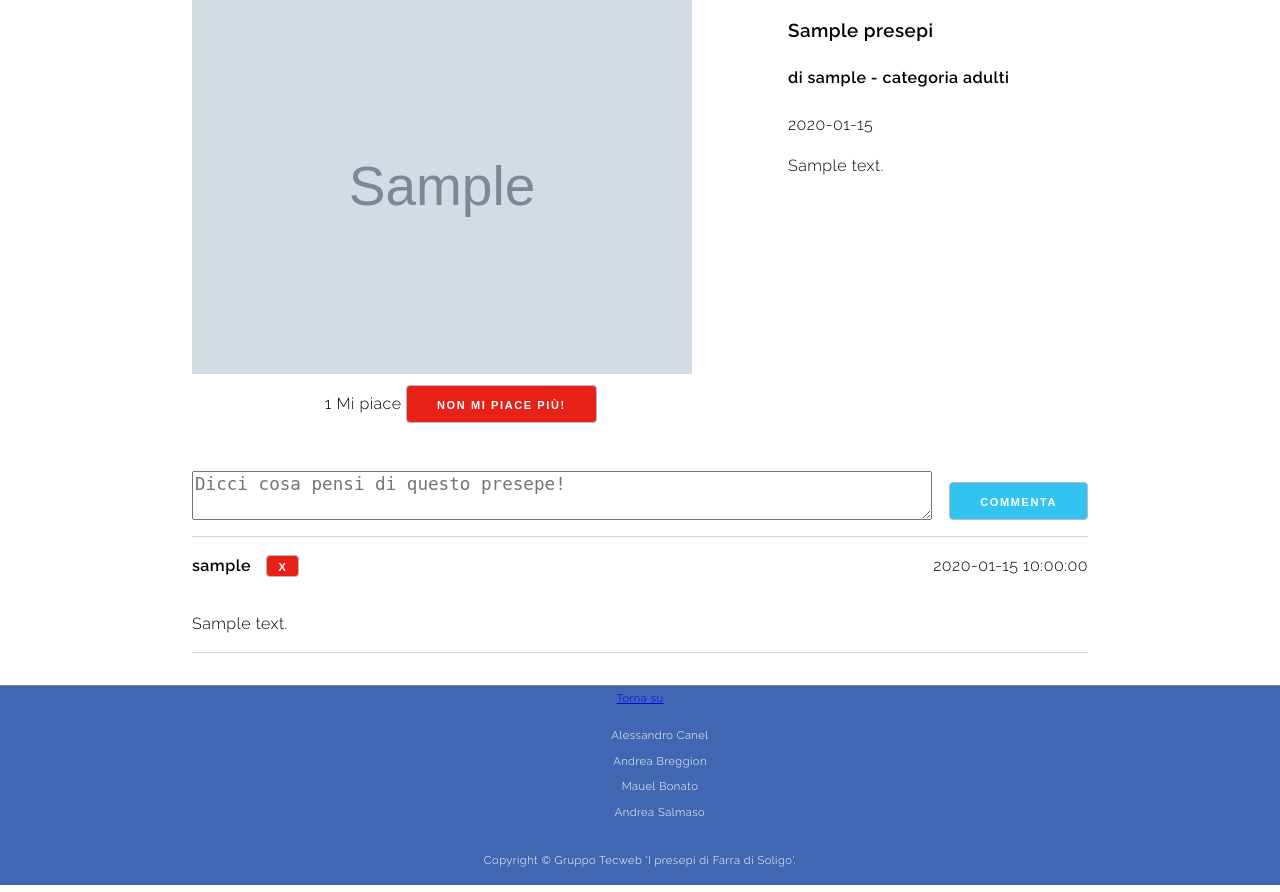
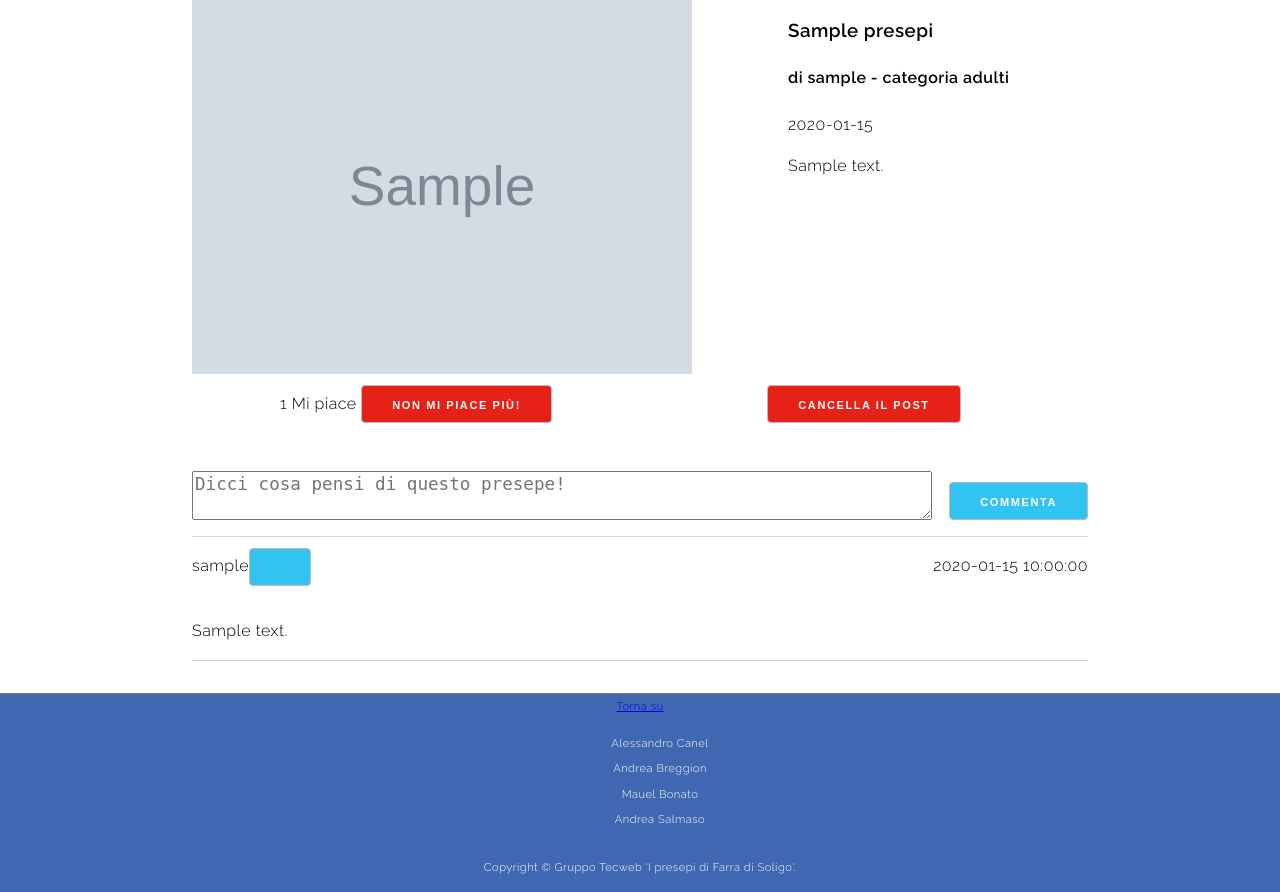
Before and after one commit to AndreaBreggion/Progetto_TecWeb, a PHP site: page /php/presepe.php?presepeId=1 in a window 1280 px wide. Shown: the part 220-1112 px from the top of the page. Run offline with PHP 8.4, Linux system fonts and the light colour scheme; the visitor is signed in with stand-in values (Sample User, id 1); tables that the repository leaves empty hold one stand-in row (values such as "Sample post"); grey boxes marked "Sample" are stand-in pictures.

Commit message:
hotfix + possibilità di rimuovere presepe se auth

```diff
--- a/php/content/common/_commentTemplate.html
+++ b/php/content/common/_commentTemplate.html
@@ -1,5 +1,5 @@
  <article class="comment" aria-label="Commento #<placeholderCommentNumber />">
-     <div class="headingComment">
+     <div class="flexContainer spaceBetween">
          <div class="authorDelete">
              <p class="author" aria-label="Autore commento">
                 <placeholderCommentUsername />
--- a/php/content/common/_deleteCommentForm.html
+++ b/php/content/common/_deleteCommentForm.html
@@ -1,4 +1,5 @@
 <form method="POST" action="./scripts/deleteComment.php" class="deleteComment">
   <input type="hidden" name="timestamp" value="<placeholderCommentoDatatime />">
+  <input type="hidden" name="timestamp" value="<placeholderCommentUsername />">
   <button type="submit" aria-label="cancella il commento" name='submit'></button>
 </form>
--- /dev/null
+++ b/php/content/common/_deletePresepeForm.html
@@ -0,0 +1,4 @@
+<form method="POST" action="./scripts/deletePresepe.php" class="likeButtonForm">
+  <input type="hidden" name="timestamp" value="<placeholderCommentUsername />">
+  <button class="likeButton" type="submit" name="delete">cancella il post</button>
+</form>
--- a/php/content/common/_presepePage.html
+++ b/php/content/common/_presepePage.html
@@ -8,9 +8,12 @@
             <p><placeholderDescription /></p>
         </div>
     </article>
-    <form method="POST" action="./scripts/addRemoveLike.php" class="likeButtonForm">
-        <span><placeholderLikeNumber /> Mi piace </span> <button class="likeButton" aria-label="Mi piace presepe" type="submit" name="like">Mi piace!</button>
-    </form>
+    <div class="flexContainer spaceBetween">
+        <form method="POST" action="./scripts/addRemoveLike.php" class="likeButtonForm">
+            <span><placeholderLikeNumber /> Mi piace </span> <button class="likeButton" aria-label="Mi piace presepe" type="submit" name="like">Mi piace!</button>
+        </form>
+        <presepeCancelPlaceholder />
+    </div>
     <presepeFormPlaceholder />
     <presepeCommentThreadPlaceholder />
 </div>
--- a/php/content/login.html
+++ b/php/content/login.html
@@ -15,8 +15,8 @@
         <h2 class="sectionTitle"> Accedi </h2>
         <div class="formContainer">
             <form id="formLogin" action="./login.php" method="POST">
-                    <label for="username" class="formLabel" lang="en">Username</label>
-                    <input type="text" id="username" class="formInput" name="mail" placeholder="Mail" required />
+                    <label for="mail" class="formLabel" lang="en">Mail</label>
+                    <input type="text" id="mail" class="formInput" name="mail" placeholder="Mail" required />
 
                     <label for="password" class="formLabel" lang="en">Password</label>
                     <input type="password" id="password" class="formInput" name="password" placeholder="Password" required />
--- a/php/presepe.php
+++ b/php/presepe.php
@@ -21,7 +21,7 @@
     $where = $_GET['presepeId'];
     $_SESSION['lastVisitedPresepe'] = $_GET['presepeId'];
     $connection = connect();
-    $query = 'SELECT presepi.*, user.username as username FROM presepi JOIN user ON presepi.uId = user.id AND presepi.id = ?';
+    $query = 'SELECT presepi.*, user.username as username, user.id as UID FROM presepi JOIN user ON presepi.uId = user.id AND presepi.id = ?';
     $result = statementQuery($connection, $where, $query);
     $query = 'SELECT COUNT(*) FROM likes WHERE pId = ?';
     $likeNumber = statementQuery($connection, $where, $query);
@@ -37,7 +37,10 @@
     mysqli_stmt_close($stmt);
     $connection->close();
     if($result) {
+      $cancelPresepe = $_SESSION['uId'] == $result['UID'] ? file_get_contents(__DIR__ . "/content/common/_deletePresepeForm.html") : '';
+
       $replacement = file_get_contents(__DIR__ . "/content/common/_presepePage.html");
+      $replacement = str_replace('<presepeCancelPlaceholder />', $cancelPresepe, $replacement);
       $replacement = str_replace('<placeholderImage />', $result['photoPath'], $replacement);
       $replacement = str_replace('<placeholderTitle />', $result['presepeName'], $replacement);
       $replacement = str_replace('<placeholderAuthor />', $result['username'], $replacement);
--- a/php/register.php
+++ b/php/register.php
@@ -51,14 +51,14 @@
   if(empty($name)) $nameFinalResult = '<p class="errorMsg" tabindex="0">Campo obbligatorio</p>';
   if(strlen($name) < 3) $nameFinalResult= '<p class="errorMsg" tabindex="0">Il nome deve avere almeno 3 caratteri</p>';
   if(strlen($name) > 24) $nameFinalResult= '<p class="errorMsg" tabindex="0">Il nome non deve avere più di 24 caratteri</p>';
-  if(preg_match('/[0-9!#$%&\'*+/=?^_\`{|}~-]/', $name)) $nameFinalResult = '<p class="errorMsg" tabindex="0">Nome non valido!</p>';
+  if(preg_match('/[0-9!#$%&\'*+/=?^_\`{|}~\-]/', $name)) $nameFinalResult = '<p class="errorMsg" tabindex="0">Nome non valido!</p>';
 
   $surname = trim($_POST['surname']);
   $surnameFinalResult = '';
   if(empty($surname)) $surnameFinalResult = '<p class="errorMsg" tabindex="0">Campo obbligatorio</p>';
   if(strlen($surname) < 3) $surnameFinalResult= '<p class="errorMsg" tabindex="0">Il cognome deve avere almeno 3 caratteri</p>';
   if(strlen($surname) > 24) $surnameFinalResult= '<p class="errorMsg" tabindex="0">Il cognome non deve avere più di 24 caratteri</p>';
-  if(preg_match('/[0-9!#$%&\'*+/=?^_\`{|}~-]/', $surname)) $surnameFinalResult = '<p class="errorMsg" tabindex="0">Cognome non valido!</p>';
+  if(preg_match('/[0-9!#$%&\'*+/=?^_\`{|}~\-]/', $surname)) $surnameFinalResult = '<p class="errorMsg" tabindex="0">Cognome non valido!</p>';
 
   $page = str_replace('<mailHint />', $mailFinalResult, $page);
   $page = str_replace('<usernameHint />', $userNameFinalResult, $page);
--- a/sources/style/style_lavoro.css
+++ b/sources/style/style_lavoro.css
@@ -376,8 +376,11 @@
 .presepePage article:last-child{
     border-bottom: 1px solid lightgray;
 }
-.headingComment {
+.flexContainer {
     display: flex;
+
+}
+.spaceBetween {
     justify-content: space-between;
 }
 .authorDelete {
```
Also changed, not shown: database/dataBase v1.0.sql (+4 -4 lines), php/scripts/deletePresepe.php (added, +13 -0 lines).
